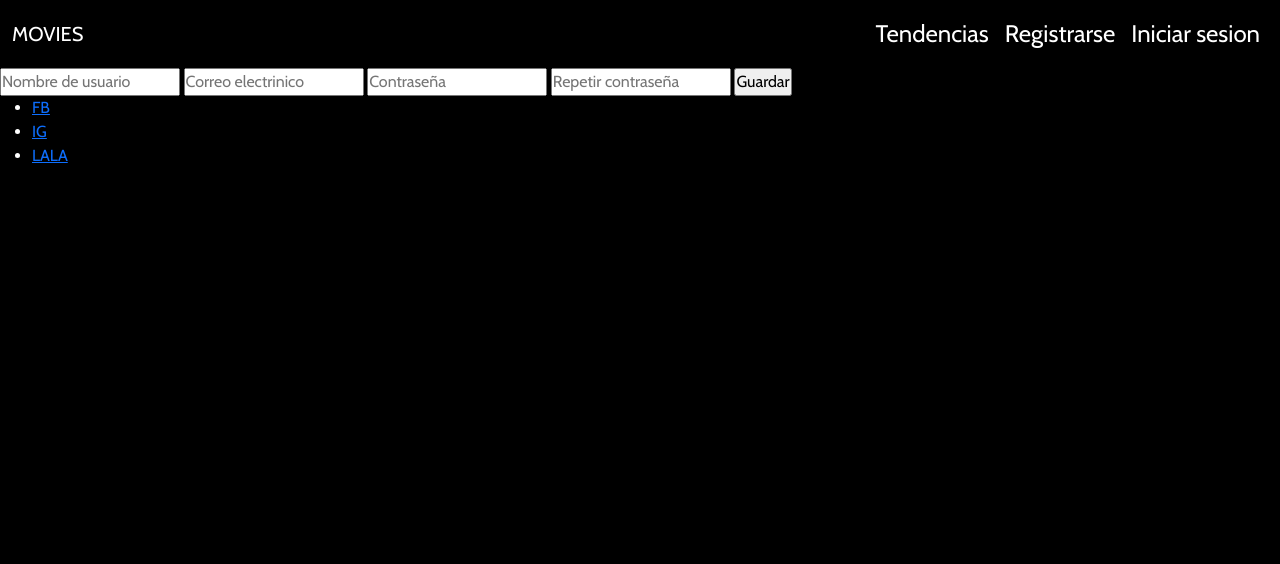
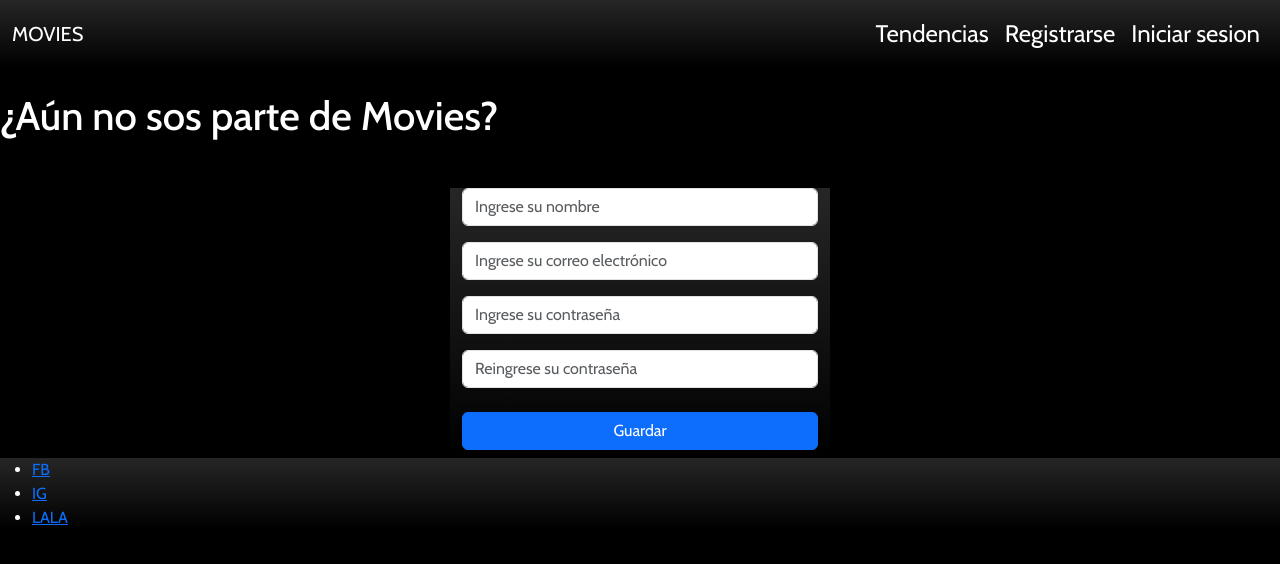
Before and after one commit to BeluzitaRomero/Proyecto-CAC, a plain HTML site: page pages/registrarse.html in a window 1280 px wide. Drawn offline with nearby package versions, Linux system fonts and the light colour scheme.

Commit message:
register page

```diff
--- a/pages/registrarse.html
+++ b/pages/registrarse.html
@@ -16,11 +16,11 @@
       crossorigin="anonymous"
     />
     <link rel="stylesheet" href="../css/style.css" />
-    <title>Registrate</title>
+    <title>Registrate - MOVIES</title>
   </head>
   <body>
     <header>
-      <nav class="navbar navbar-expand-lg bg-black">
+      <nav class="navbar navbar-expand-lg bg-black bg-gradient">
         <div class="container-fluid">
           <a class="navbar-brand text-white" href="../index.html">MOVIES</a>
           <button
@@ -50,7 +50,7 @@
                 >
               </li>
               <li class="nav-item">
-                <a class="nav-link text-white" href="pages/login.html"
+                <a class="nav-link text-white" href="login.html"
                   >Iniciar sesion</a
                 >
               </li>
@@ -59,16 +59,43 @@
         </div>
       </nav>
     </header>
-    <main>
-      <form action="">
-        <input type="text" name="" id="" placeholder="Nombre de usuario" />
-        <input type="email" name="" id="" placeholder="Correo electrinico" />
-        <input type="password" name="" id="" placeholder="Contraseña" />
-        <input type="password" name="" id="" placeholder="Repetir contraseña" />
-        <input type="submit" value="Guardar" />
-      </form>
+    <main class="main-register">
+      <h1 class="mb-5 pt-4">¿Aún no sos parte de Movies?</h1>
+      <div class="container">
+        <div class="row justify-content-center">
+          <div
+            class="form-card col-lg-4 col-md-4 col-sm-12 col-sm-10 col-xs-10 bg-gradient"
+          >
+            <form class="flex-column">
+              <input
+                type="text"
+                class="form-control mb-3"
+                placeholder="Ingrese su nombre"
+              />
+              <input
+                type="email"
+                class="form-control mb-3"
+                placeholder="Ingrese su correo electrónico"
+              />
+              <input
+                type="password"
+                class="form-control mb-3"
+                placeholder="Ingrese su contraseña"
+              />
+              <input
+                type="password"
+                class="form-control mb-3"
+                placeholder="Reingrese su contraseña"
+              />
+              <button type="submit" class="btn btn-primary w-100 my-2">
+                Guardar
+              </button>
+            </form>
+          </div>
+        </div>
+      </div>
     </main>
-    <footer>
+    <footer class="bg-black bg-gradient">
       <ul>
         <li><a href="#">FB</a></li>
         <li><a href="#">IG</a></li>
```
